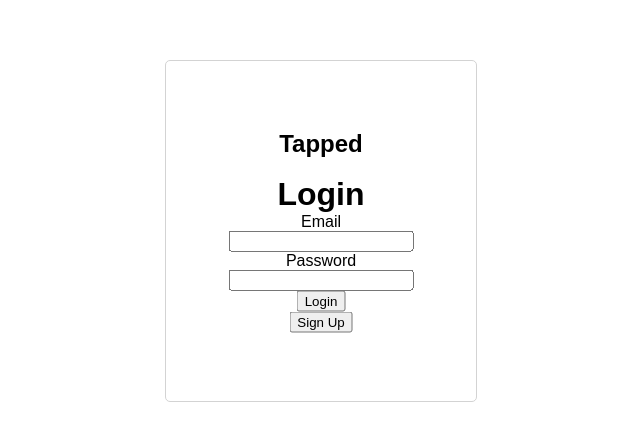
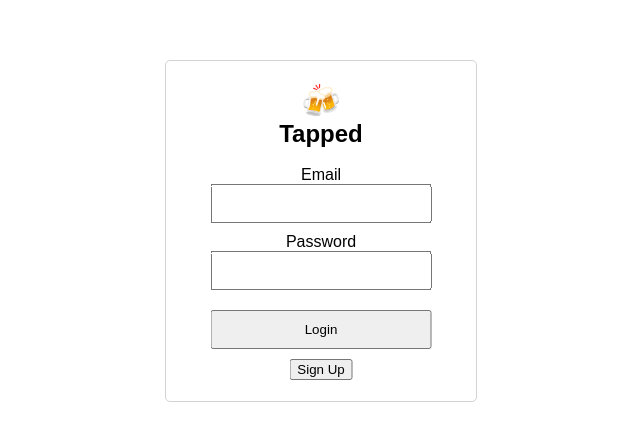
Before and after one commit to fitosand/blueBadgeClient, a React (Create React App) app in the folder tapped/: page / in a window 1280 px wide. Shown: the part 169-610 px from the top of the page, without its empty margins (319-959 px from the left). Built offline with nearby package versions, Linux system fonts and the light colour scheme.

Commit message:
updated buttons

```diff
--- a/tapped/src/App.css
+++ b/tapped/src/App.css
@@ -2,7 +2,9 @@
 * {
   margin: 0;
   text-decoration: none;
+
 }
+
 
 button {
   outline: none;
@@ -29,6 +31,7 @@ button {
 
 .logo {
   float: left;
+  font-weight: 700;
 }
 .Login {
   margin-left: 10px;
--- a/tapped/src/auth/Auth.js
+++ b/tapped/src/auth/Auth.js
@@ -10,6 +10,7 @@ const Auth = (props) => {
     return (
         <div className="LoginWrapper">
             <div className="LoginInputBoxes">
+            <h1>🍻</h1>
             <h2>Tapped</h2>
             <br></br>
             <Col md="6" className="login-col">
--- a/tapped/src/auth/Login.js
+++ b/tapped/src/auth/Login.js
@@ -1,6 +1,7 @@
 import React, {useState} from 'react';
 import {Form, FormGroup, Label, Input, Button} from 'reactstrap';
 import Signup from "./Signup";
+import { Link } from "react-router-dom";
 
 const Login = (props) => {
     const [email, setEmail] = useState('');
@@ -25,20 +26,21 @@ const Login = (props) => {
 
     return(
         <div>
-            <h1>Login</h1>
+
             <Form onSubmit={handleSubmit}>
                 <FormGroup>
                     <Label htmlFor="email">Email</Label>
-                    <Input onChange={(e) => setEmail(e.target.value)} name="email" value={email}/>
+                    <Input className="InputText" onChange={(e) => setEmail(e.target.value)} name="email" value={email}/>
                 </FormGroup>
                 <FormGroup>
                     <Label htmlFor="password">Password</Label>
-                    <Input onChange={(e) => setPassword(e.target.value)} name="password" value={password}/>
+                    <Input className="InputText" onChange={(e) => setPassword(e.target.value)} name="password" value={password}/>
                 </FormGroup>
-                <Button type="submit">Login</Button>
+                <Button className="loginButton" type="submit">Login</Button>
 
             </Form>
-            <Signup updateToken={props.updateToken}/>
+            {/* <Link updateToken={props.updateToken} to="/signup">Register</Link> */}
+            <Signup updateToken={props.updateToken}  />
         </div>
     )
 }
--- a/tapped/src/auth/Signup.js
+++ b/tapped/src/auth/Signup.js
@@ -32,6 +32,7 @@ const Signup = (props) => {
 
     return (
         <div>
+
                 <Button color="danger" onClick={toggle}>Sign Up</Button>
                 <Modal isOpen={modal} toggle={toggle} className={className}>
                     <ModalHeader toggle={toggle}>Signup</ModalHeader>
@@ -57,6 +58,7 @@ const Signup = (props) => {
                     </Form>
                 </Modal>
                 </div>
+
     )
 }
 
--- a/tapped/src/components/Navbar.js
+++ b/tapped/src/components/Navbar.js
@@ -18,7 +18,7 @@ function Navbar() {
     <div className="navbar">
       <div className="Top">
         <span className="logo">
-          <Link to="/">logo</Link>
+          <Link to="/">Tapped</Link>
         </span>
         <Link to="/stats">Stats</Link>
         <button onClick={clearToken} className="Login"> logout </button>
```
Lines whose indentation alone changed are shown as unchanged.
